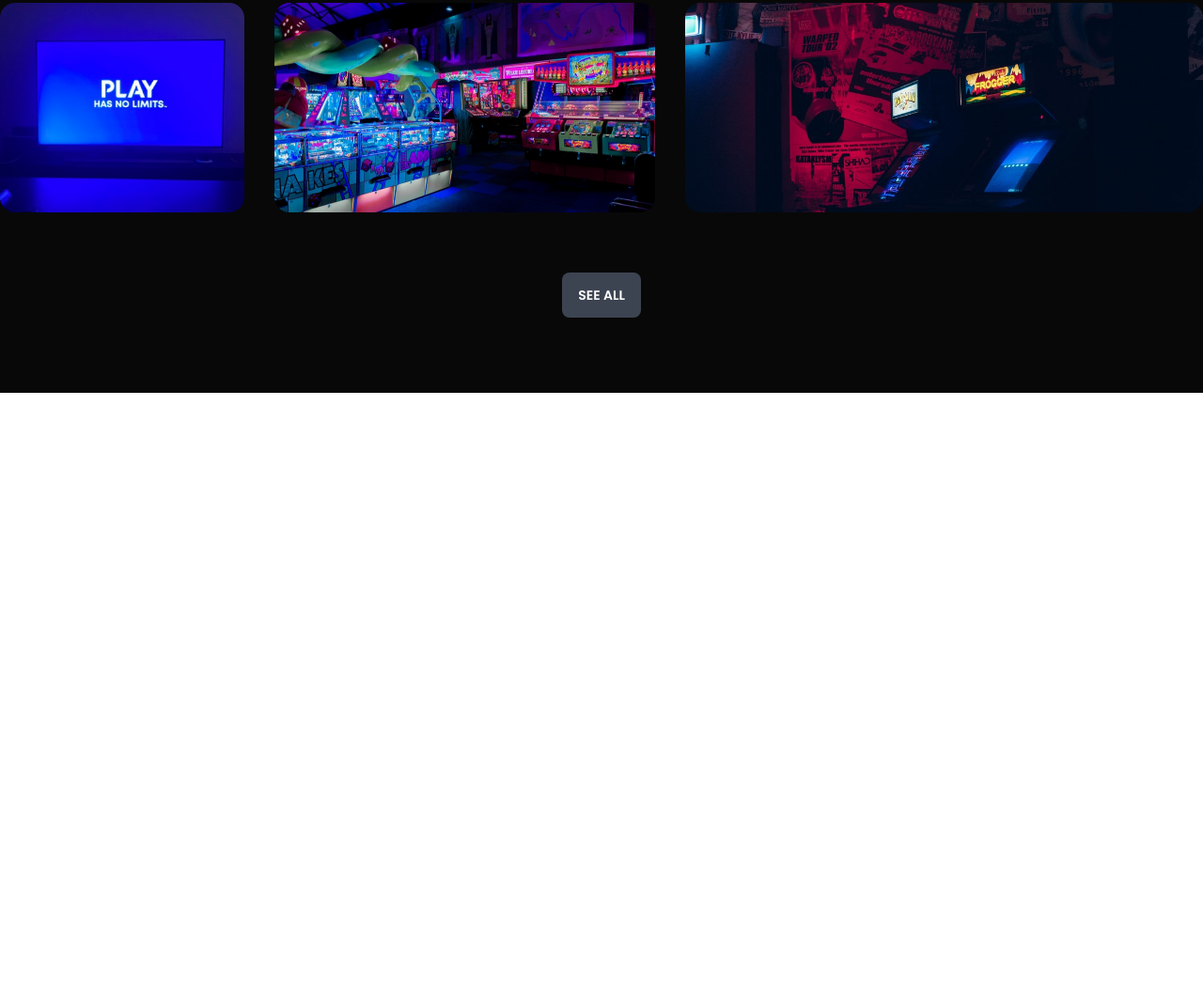
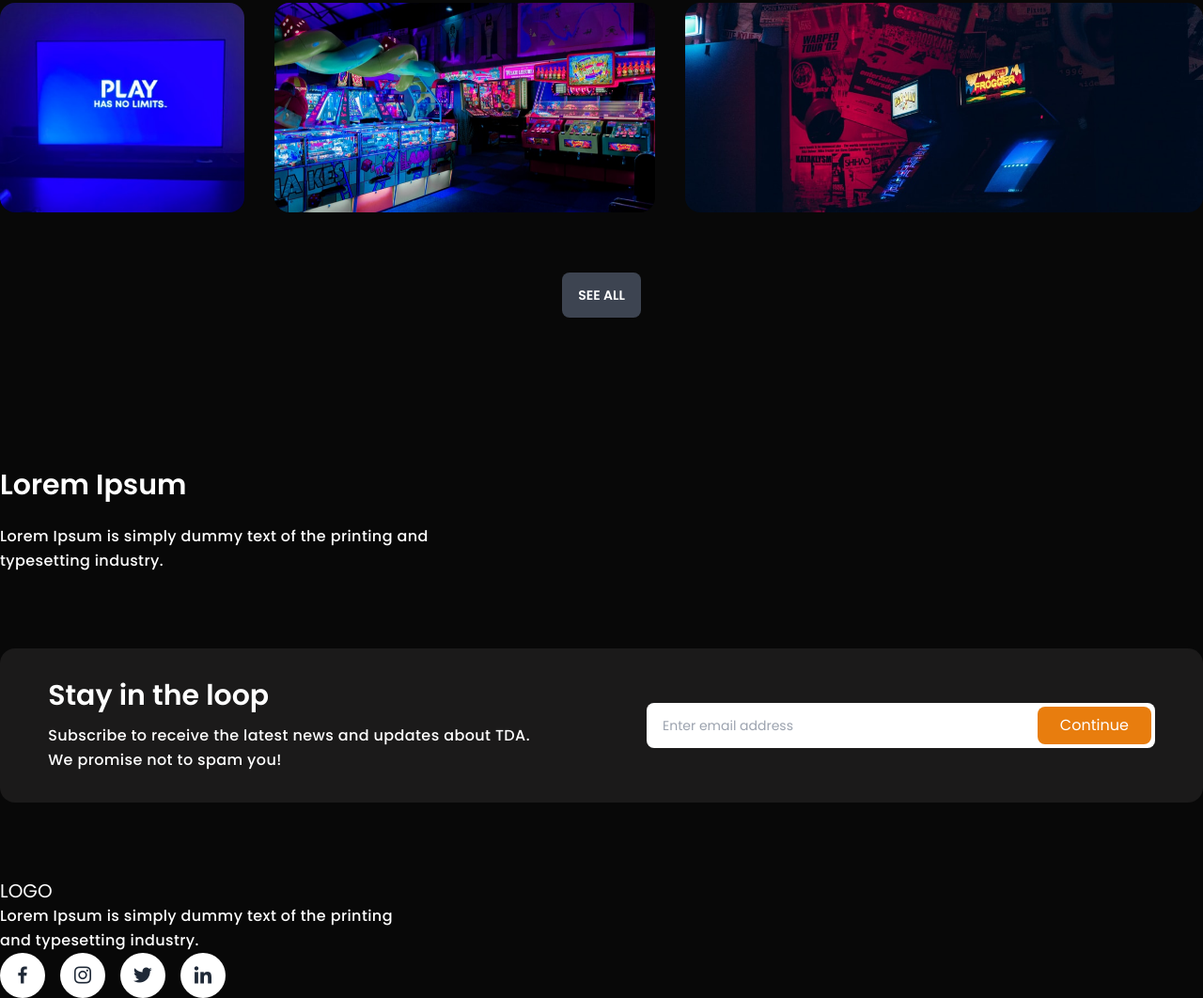
Before and after one commit to Rauliqbal/gaming-platform, a website: page index.html in a window 1280 px wide. Shown: the part 3898-4960 px from the top of the page at 94% size. Before the commit the page ends 4316 px from the top, so only its background shows below. Drawn offline with nearby package versions, Linux system fonts and the light colour scheme.

Commit message:
[ADD]Subscribe section

```diff
--- a/index.html
+++ b/index.html
@@ -8,6 +8,8 @@
 
       <!-- Tailwind CSS -->
       <link rel="stylesheet" href="./dist/style.css" />
+      <!-- Boxicons -->
+      <link href="https://unpkg.com/boxicons@2.1.2/css/boxicons.min.css" rel="stylesheet" />
       <title>Gaming Platform - Web Design</title>
    </head>
    <body class="bg-[#080808]">
@@ -332,5 +334,54 @@
       </section>
 
       <!-- END: Section Projects -->
+      <section class="container px-6 md:px-0">
+         <div class="flex">
+            <div class="w-full md:w-[497px]">
+               <h4 class="section-title">Lorem Ipsum</h4>
+               <p class="desc mt-6">Lorem Ipsum is simply dummy text of the printing and typesetting industry.</p>
+            </div>
+         </div>
+         <div class="rounded-2xl bg-[#2e2c2c80] mt-20">
+            <div class="grid lg:grid-cols-2 items-center justify-center md:gap-0 lg:gap-24 px-[4%]">
+               <div class="col-span-1 py-5 lg:py-8">
+                  <h5 class="section-title">Stay in the loop</h5>
+                  <p class="desc mt-3">Subscribe to receive the latest news and updates about TDA. We promise not to spam you!</p>
+               </div>
+               <div class="col-span-1 py-5">
+                  <form class="relative items-center flex">
+                     <input type="text" placeholder="Enter email address" class="input w-full" />
+                     <button class="py-2 px-6 bg-orange-400 hover:bg-orange-300 text-neutral-content rounded-lg leading-6 absolute right-1">Continue</button>
+                  </form>
+               </div>
+            </div>
+         </div>
+      </section>
+
+      <!-- START:Section Subscribe -->
+
+      <!-- START:Section Footer -->
+      <footer class="container px-6 md:px-0">
+         <div class="grid grid-cols-3 items-center">
+            <div class="col-span-1">
+               <a class="text-neutral-content normal-case text-xl">LOGO</a>
+               <p class="desc">Lorem Ipsum is simply dummy text of the printing and typesetting industry.</p>
+               <ul class="flex items-center gap-4">
+                  <li>
+                     <a href=""><i class="bx bxl-facebook icons"></i></a>
+                  </li>
+                  <li>
+                     <a href=""><i class="bx bxl-instagram icons"></i></a>
+                  </li>
+                  <li>
+                     <a href=""><i class="bx bxl-twitter icons"></i></a>
+                  </li>
+                  <li>
+                     <a href=""><i class="bx bxl-linkedin icons"></i></a>
+                  </li>
+               </ul>
+            </div>
+         </div>
+      </footer>
+      <!-- END:Section Footer -->
    </body>
 </html>
--- a/src/tailwind.css
+++ b/src/tailwind.css
@@ -25,4 +25,8 @@
    .btn {
       @apply border-transparent;
    }
+
+   .icons {
+      @apply text-2xl  p-3 rounded-full bg-neutral-content;
+   }
 }
```
Also changed, not shown: dist/style.css.
